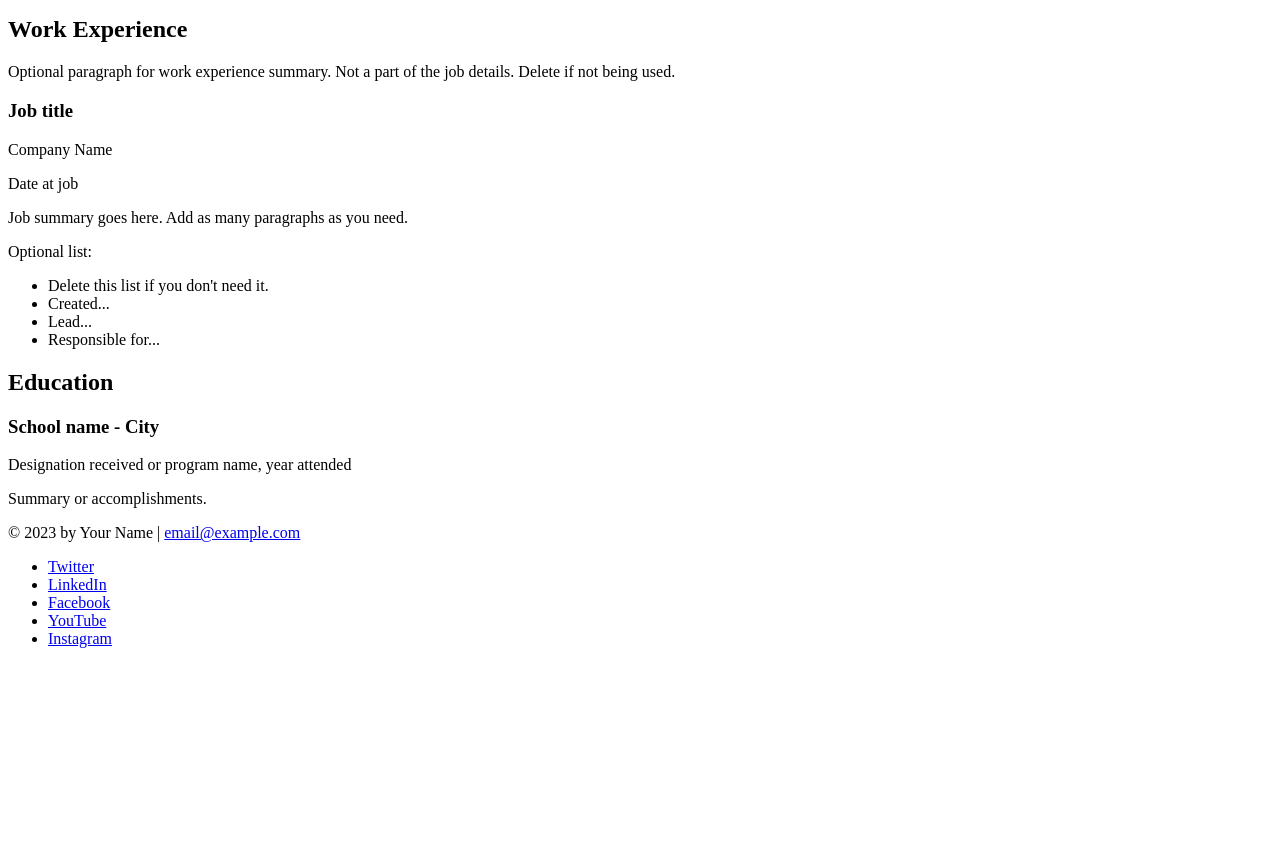
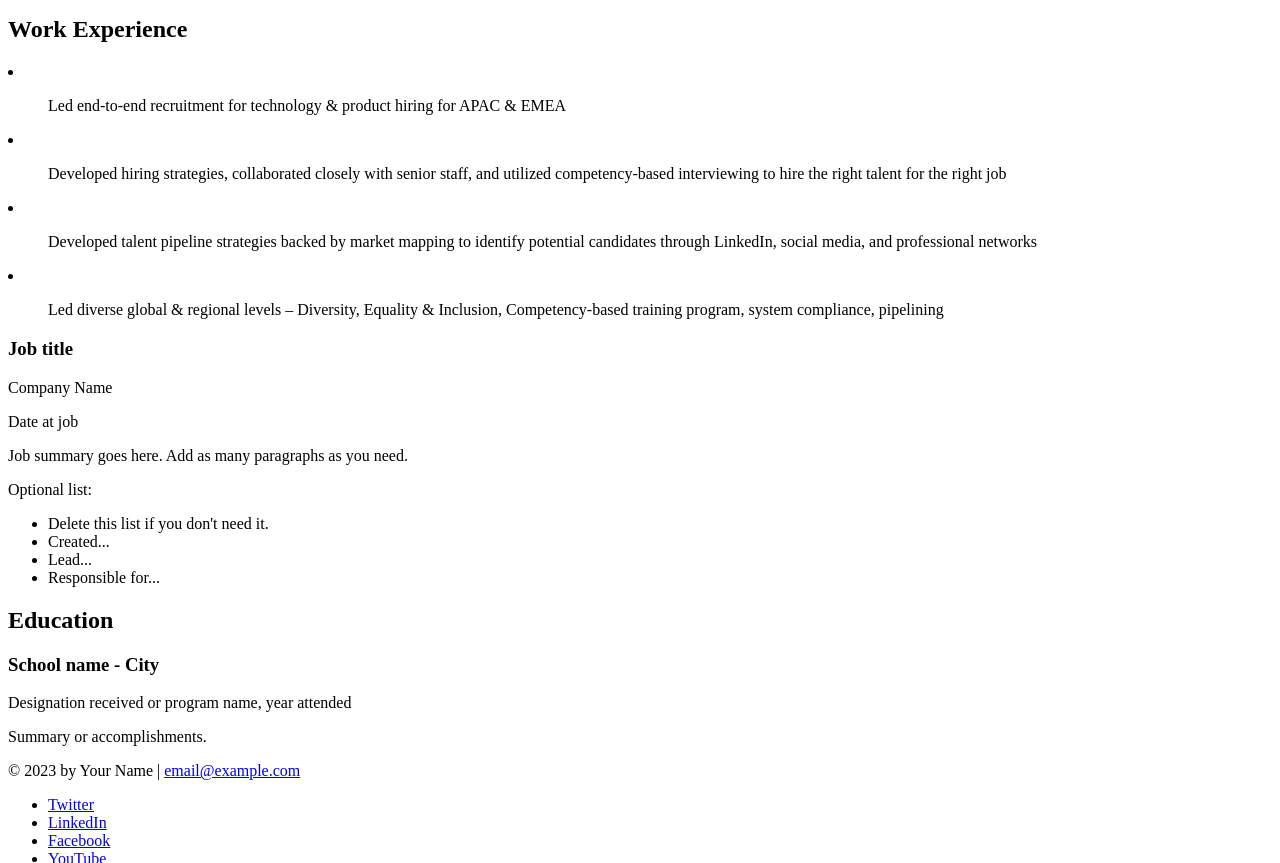
Before and after one commit to JShruti/css-practice, a plain HTML site: page resume.html in a window 1280 px wide. Shown: the part 938-1801 px from the top of the page. Before the commit the page ends 1602 px from the top, so only its background shows below. Drawn offline with Linux system fonts and the light colour scheme.

Commit message:
Adding work experience

```diff
--- a/resume.html
+++ b/resume.html
@@ -103,7 +103,30 @@
       <section>
         <!-- Start content edits below this line.  -->
         <h2>Work Experience</h2>
-        <p>Optional paragraph for work experience summary. Not a part of the job details. Delete if not being used.</p>
+        <p><li>
+          <ul>
+            Led end-to-end recruitment for technology & product hiring for APAC & EMEA
+          </ul>
+          </li>
+          <li>
+          <ul>
+            Developed hiring strategies, collaborated closely with senior staff, and utilized competency-based interviewing to hire the right talent for the right job
+          </ul>
+        </li>
+        <li>
+          <ul>
+            Developed talent pipeline strategies backed by market mapping to identify potential candidates through LinkedIn, social media, and professional networks
+          </ul>
+        </li>
+        <li>
+          <ul>
+            Led diverse global & regional levels – Diversity, Equality & Inclusion, Competency-based training program, system compliance, pipelining
+          </ul>
+        </li>
+
+
+
+          </p>
 
         <!-- To add more items, copy this whole <section></section> block -->
         <section>
@@ -133,6 +156,7 @@
           <h3>School name - City</h3>
           <p>Designation received or program name, year attended</p>
           <p>Summary or accomplishments.</p>
+
         </section>
 
         <!-- End content edits here. -->
```
